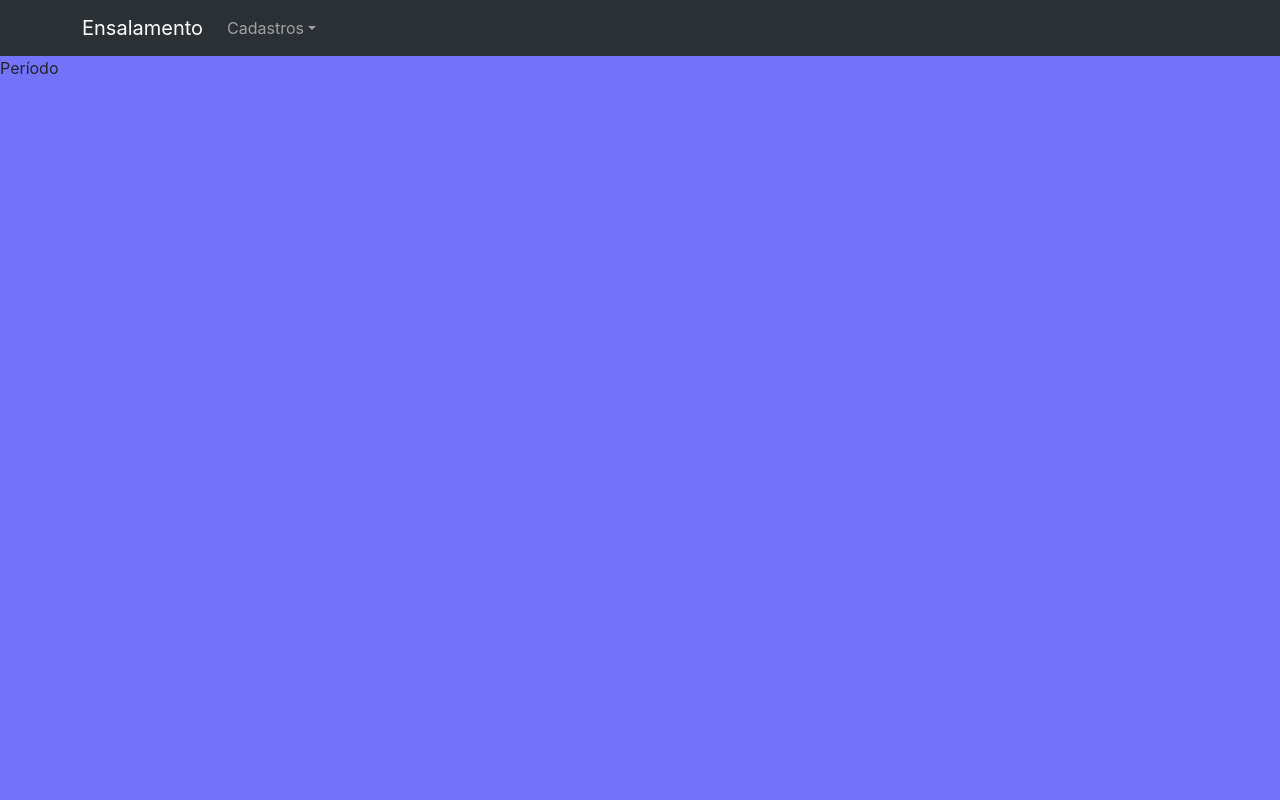
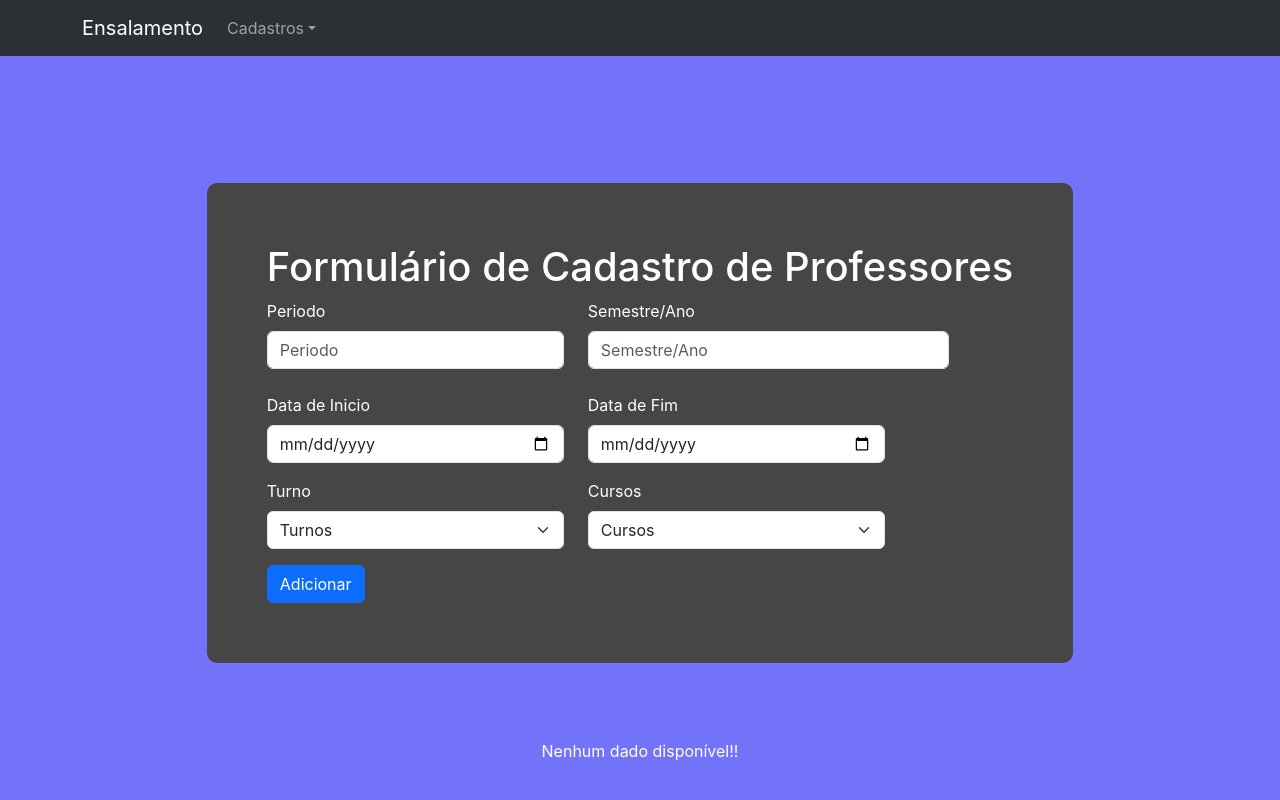
Before and after one commit to SammLopes/trabalho-individual, a React (Create React App) app: page /periodo in a window 1280 px wide. Shown: the top 800 px of the page. Built offline with nearby package versions, Linux system fonts and the light colour scheme.

Commit message:
Criando o cadastro de periodo

```diff
--- a/src/components/forms/formPeriodo.js
+++ b/src/components/forms/formPeriodo.js
@@ -1,94 +1,292 @@
-import { useState } from 'react';
+import { useState, useEffect, useRef } from 'react';
 import Button from 'react-bootstrap/Button';
 import Col from 'react-bootstrap/Col';
 import Form from 'react-bootstrap/Form';
-import InputGroup from 'react-bootstrap/InputGroup';
+//import InputGroup from 'react-bootstrap/InputGroup';
 import Row from 'react-bootstrap/Row';
 import Stack from 'react-bootstrap/Stack';
 
 const FormularioPeriodo = () => {
-    //Validação
-    const [validated, setValidated] = useState(false);
+  const formRef = useRef(null);
 
-    const handleSubmit = (event) => {
+  const [validated, setValidated] = useState(false);
+  const [cursos, setCursos] = useState([]);
+  const [periodos, setPeriodos] = useState([]);
+  const [novoPeriodo, setNovoPeriodo] = useState({
+    numeroPeriodo:"",
+    semestre:"",
+    dataInicio:"",
+    dataFim:"",
+    turno:"",
+    cursoPeriodo: ""
+  });
+  const [periodoEditado, setPeriodoEditado] = useState(null);
+  const [editando, setEdit] = useState(false);
+  useEffect(() => {
+    const storageCursos =JSON.parse(localStorage.getItem('cursos')) || [];
+    const getLocalStorage = JSON.parse(localStorage.getItem('periodos')) || [];
+    setCursos(storageCursos);
+    setPeriodos(getLocalStorage);
+  }, []);
+
+  const setLocalStorage = (chave) => localStorage.setItem('periodos', JSON.stringify(chave));
+
+  const handleSubmit = (event) => {
     const form = event.currentTarget;
     if (form.checkValidity() === false) {
       event.preventDefault();
       event.stopPropagation();
+      return  alert("Preencha todos os campos !!!");
+    } else {
+        const updatePeriodos = Array.isArray(periodos) ? [...periodos, { ...novoPeriodo }] : [{ ...novoPeriodo }];
+        console.log(updatePeriodos);
+        setPeriodos(updatePeriodos);
+        setLocalStorage(updatePeriodos);
+        setValidated(true);
     }
-
-    setValidated(true);
   };
 
+
+  const camposPreenchidos = (index) => {
+      const periodoEditar = periodos[index];
+      if (periodoEditar) {
+         setPeriodoEditado(periodoEditar);
+         setNovoPeriodo({
+          numeroPeriodo:periodoEditar.numeroPeriodo,
+          semestre:periodoEditar.semestre,
+          dataInicio:periodoEditar.dataInicio,
+          dataFim:periodoEditar.dataFim,
+          turno:periodoEditar.turno,
+          cursoPeriodo: periodoEditar.cursoPeriodo
+         });
+         setEdit(true);
+      } else {
+
+         console.error("Periodo não encontrado para o índice:", index);
+      }
+
+  }
+
+  const edit = (event) => {
+
+    const form = formRef.current;
+    if (form.checkValidity() === false) {
+      event.preventDefault();
+      event.stopPropagation();
+      return  alert("Preencha todos os campos !!!");
+    } else {
+      const periodosAtualizado = [...periodos];
+      periodosAtualizado[periodos.indexOf(periodoEditado)] = novoPeriodo;
+      setPeriodos(periodosAtualizado);
+      setPeriodoEditado(null);
+      setNovoPeriodo({
+        numeroPeriodo:"",
+        semestre:"",
+        dataInicio:"",
+        dataFim:"",
+        turno:"",
+        cursoPeriodo: ""
+      });
+      setEdit(false);
+      //localStorage.setItem("professores", JSON.stringify(professoresAtualizado));
+      setLocalStorage(periodosAtualizado);
+      console.log("Edit");
+    }
+  }
+
+  const exitEdicao = () => {
+    console.log("passei exitEdição");
+    setPeriodoEditado(null);
+    setNovoPeriodo({
+      numeroPeriodo:"",
+      semestre:"",
+      dataInicio:"",
+      dataFim:"",
+      turno:"",
+      cursoPeriodo: ""
+    });
+    setEdit(false);
+  }
+
+  const deletar = (index) => {
+    console.log("passei deletar");
+    const novosPeriodos = periodos.filter((periodos, i) => i !== index);
+    setPeriodos(novosPeriodos);
+    setPeriodoEditado(null);
+    setNovoPeriodo({
+      numeroPeriodo:"",
+      semestre:"",
+      dataInicio:"",
+      dataFim:"",
+      turno:"",
+      cursoPeriodo: ""
+    });
+    setEdit(false);
+    //localStorage.setItem("periodos", JSON.stringify(novosPeriodos));
+    setLocalStorage(novosPeriodos);
+    console.log("Deletar");
+  }
     return(
+      <>
         <div className='form d-flex justify-content-center'>
     <Stack gap={2} className="col-md-5 mx-auto" >
-    <Form className='div-form' noValidate validated={validated} onSubmit={handleSubmit}>
-      <Row className="mb-3">
-        <Form.Group as={Col} md="4" controlId="validationCustom01">
-          <Form.Label>First name</Form.Label>
-          <Form.Control
-            required
-            type="text"
-            placeholder="First name"
-            defaultValue="Mark"
+    <Form ref={formRef} className='div-form' noValidate validated={validated} onSubmit={handleSubmit}>
+      <h1>Formulário de Cadastro de Professores</h1>
+      <Row className="mb-4">
+      <Form.Group as={Col} md="5" controlId="validationCustom03">
+          <Form.Label>Periodo</Form.Label>
+          <Form.Control type="text" placeholder="Periodo"
+          required
+           value={novoPeriodo.numeroPeriodo}
+           onChange={(e) => setNovoPeriodo({...novoPeriodo, numeroPeriodo:e.target.value})}
           />
-          <Form.Control.Feedback>Looks good!</Form.Control.Feedback>
+          <Form.Control.Feedback>Muito bom!</Form.Control.Feedback>
+          <Form.Control.Feedback type="invalid">
+            Digite o periodo.
+          </Form.Control.Feedback>
         </Form.Group>
-        <Form.Group as={Col} md="4" controlId="validationCustom02">
-          <Form.Label>Last name</Form.Label>
-          <Form.Control
-            required
-            type="text"
-            placeholder="Last name"
-            defaultValue="Otto"
+        <Form.Group as={Col} md="6" controlId="validationCustom03">
+          <Form.Label>Semestre/Ano</Form.Label>
+          <Form.Control type="text" placeholder="Semestre/Ano"
+          required
+           value={novoPeriodo.semestre}
+           onChange={(e) => setNovoPeriodo({...novoPeriodo, semestre:e.target.value})}
           />
-          <Form.Control.Feedback>Looks good!</Form.Control.Feedback>
-        </Form.Group>
-        <Form.Group as={Col} md="4" controlId="validationCustomUsername">
-          <Form.Label>Username</Form.Label>
-          <InputGroup hasValidation>
-            <InputGroup.Text id="inputGroupPrepend">@</InputGroup.Text>
-            <Form.Control
-              type="text"
-              placeholder="Username"
-              aria-describedby="inputGroupPrepend"
-              required
-            />
-            <Form.Control.Feedback type="invalid">
-              Please choose a username.
-            </Form.Control.Feedback>
-          </InputGroup>
+          <Form.Control.Feedback>Muito bom!</Form.Control.Feedback>
+          <Form.Control.Feedback type="invalid">
+            Digite o semestre.
+          </Form.Control.Feedback>
         </Form.Group>
       </Row>
       <Row className="mb-3">
-        <Form.Group as={Col} md="6" controlId="validationCustom03">
-          <Form.Label>City</Form.Label>
-          <Form.Control type="text" placeholder="City" required />
+        <Form.Group as={Col} md="5" controlId="validationCustom03">
+          <Form.Label>Data de Inicio</Form.Label>
+          <Form.Control type="date" placeholder="Data Inicio"
+          required
+           value={novoPeriodo.dataInicio}
+           onChange={(e) => setNovoPeriodo({...novoPeriodo, dataInicio:e.target.value})}
+          />
+          <Form.Control.Feedback>Muito bom!</Form.Control.Feedback>
           <Form.Control.Feedback type="invalid">
-            Please provide a valid city.
+            Escolha a data.
           </Form.Control.Feedback>
         </Form.Group>
-        <Form.Group as={Col} md="3" controlId="validationCustom04">
-          <Form.Label>State</Form.Label>
-          <Form.Control type="text" placeholder="State" required />
+        <Form.Group as={Col} md="5" controlId="validationCustom03">
+            <Form.Label>Data de Fim</Form.Label>
+            <Form.Control type="date" placeholder="Data Fim"
+            required
+              value={novoPeriodo.dataFim}
+              onChange={(e) => setNovoPeriodo({...novoPeriodo, dataFim:e.target.value})}
+            />
+            <Form.Control.Feedback>Muito bom!</Form.Control.Feedback>
+            <Form.Control.Feedback type="invalid">
+              Escolha a data.
+            </Form.Control.Feedback>
+          </Form.Group>
+      </Row>
+      <Row className='mb-3'>
+        <Form.Group as={Col} md="5" controlId="validationCustom03">
+          <Form.Label>Turno</Form.Label>
+            <Form.Select
+            value={novoPeriodo.turno}
+            onChange={(e) => {setNovoPeriodo({...novoPeriodo, turno:e.target.value})}}
+            >
+            <option value="">Turnos</option>
+            <option value="matutino">Matutino</option>
+            <option value="vespertino">Vespertino</option>
+            <option value="noturno">Noturno</option>
+        </Form.Select>
+        <Form.Control.Feedback>Muito bom!</Form.Control.Feedback>
           <Form.Control.Feedback type="invalid">
-            Please provide a valid state.
+            Selecione Turno.
           </Form.Control.Feedback>
         </Form.Group>
-        <Form.Group as={Col} md="3" controlId="validationCustom05">
-          <Form.Label>Zip</Form.Label>
-          <Form.Control type="text" placeholder="Zip" required />
+        <Form.Group as={Col} md="5" controlId="validationCustom03">
+          <Form.Label>Cursos</Form.Label>
+            <Form.Select
+            value={novoPeriodo.cursoPeriodo}
+            onChange={(e) => {setNovoPeriodo({...novoPeriodo, cursoPeriodo:e.target.value})}}
+            >
+            <option value="">Cursos</option>
+            {cursos.map((cursos) => (
+              <option key={cursos.id} value={cursos.id}>
+                {cursos.nome}
+              </option>
+            ))}
+        </Form.Select>
+        <Form.Control.Feedback>Muito bom!</Form.Control.Feedback>
           <Form.Control.Feedback type="invalid">
-            Please provide a valid zip.
+            Selecione Cursos.
           </Form.Control.Feedback>
         </Form.Group>
       </Row>
-      <Button type="submit">Submit form</Button>
-    </Form>
-    </Stack>
+      {editando ? (
+        <>
+        <div className='combo-botoes'>
+          <Row className='mb-3' >
+            <Button
+              type="button"
+              onClick={edit}
+              variant = "primary"
+              as={Col} md="3"
+            >Confirmar Edição</Button>
+          </Row>
+          <Row >
+            <Button
+              type = "button"
+              onClick={exitEdicao}
+              variant = "danger"
+              className='text-right'
+              as={Col} md="3"
+              >Cancelar Edição</Button>
+          </Row>
+          </div>
+        </>
+          ) : (
+            <Button type="submit">Adicionar</Button>
+          )}
+        </Form>
+      </Stack>
     </div>
-    )
+
+    <div >
+
+      { periodos.length > 0 ? (
+          <table className='tabelaGeral' >
+            <thead>
+              <tr>
+                <th >Nuemro de Periodos</th>
+                <th >Semestre/Ano</th>
+                <th >Data de Inicio</th>
+                <th >Data de Fim</th>
+                <th >Turno</th>
+                <th >Curso</th>
+                <th >Ação</th>
+              </tr>
+            </thead>
+            <tbody >
+              {periodos.map((periodos, index) => (
+                <tr key={index}>
+                  <td >{periodos.numeroPeriodo}</td>
+                  <td >{periodos.semestre}</td>
+                  <td >{periodos.dataInicio}</td>
+                  <td >{periodos.dataFim}</td>
+                  <td >{periodos.turno}</td>
+                  <td >{periodos.cursoPeriodo}</td>
+                  <td>
+                    <Button  onClick={() => camposPreenchidos(index)}  variant="secondary">Editar</Button>
+                    <Button type="button" variant="danger" onClick={() => deletar(index)}>Delete</Button>
+                  </td>
+                </tr>
+              ))}
+            </tbody>
+          </table>
+        )  : (
+          <p className='info'>Nenhum dado disponível!!</p>
+       )}
+    </div>
+    </>
+    );
 }
 
 export default FormularioPeriodo;
--- a/src/components/navbar.js
+++ b/src/components/navbar.js
@@ -20,16 +20,16 @@ const Navigation = () => {
                 Cadastro de Período
               </NavDropdown.Item>
               <NavDropdown.Item as={Link} to="/professores">
-                Cadastro de professores
+                Cadastro de Professores
               </NavDropdown.Item>
               <NavDropdown.Item as={Link} to="/salas">
-                Cadastro de salas
+                Cadastro de Salas
               </NavDropdown.Item>
               <NavDropdown.Item as={Link} to="/desafio">
                 Cadastro de Desafios
               </NavDropdown.Item>
               <NavDropdown.Item as={Link} to="/horarios">
-                Cadastro de horarios
+                Cadastro de Horarios
               </NavDropdown.Item>
             </NavDropdown>
           </Nav>
--- a/src/pages/cadPeriodo/cadPeriodo.js
+++ b/src/pages/cadPeriodo/cadPeriodo.js
@@ -1,12 +1,13 @@
 import Navigation from '../../components/navbar.js';
 import Footer from '../../components/footer.js';
+import FormularioPeriodo from '../../components/forms/formPeriodo.js';
 
 const CadastroPeriodo = () => {
     return (
         <>
             <Navigation />
-            <div className='menu'>
-                <div>Período</div>
+            <div className='form-comun'>
+                <FormularioPeriodo/>
             </div>
             <Footer/>
         </>
```
